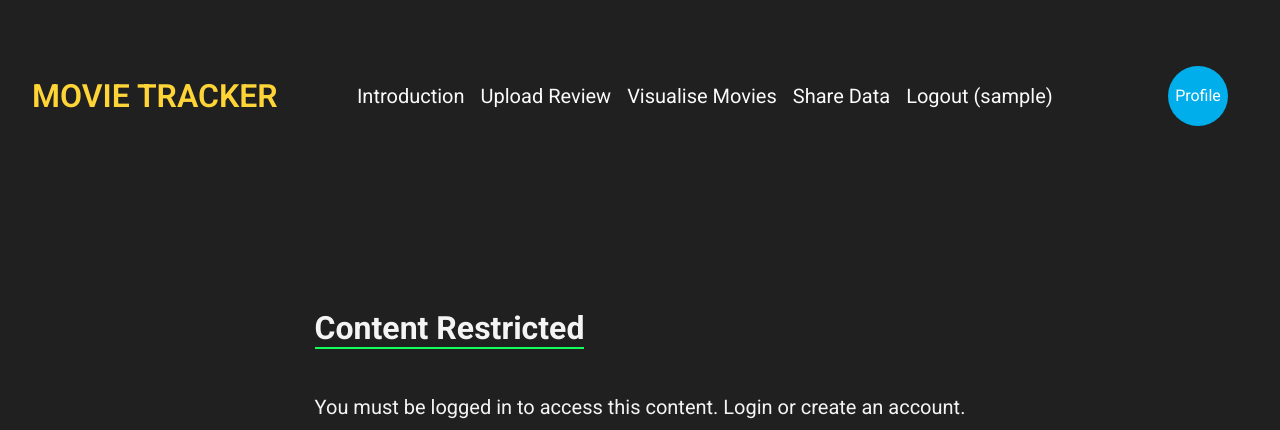
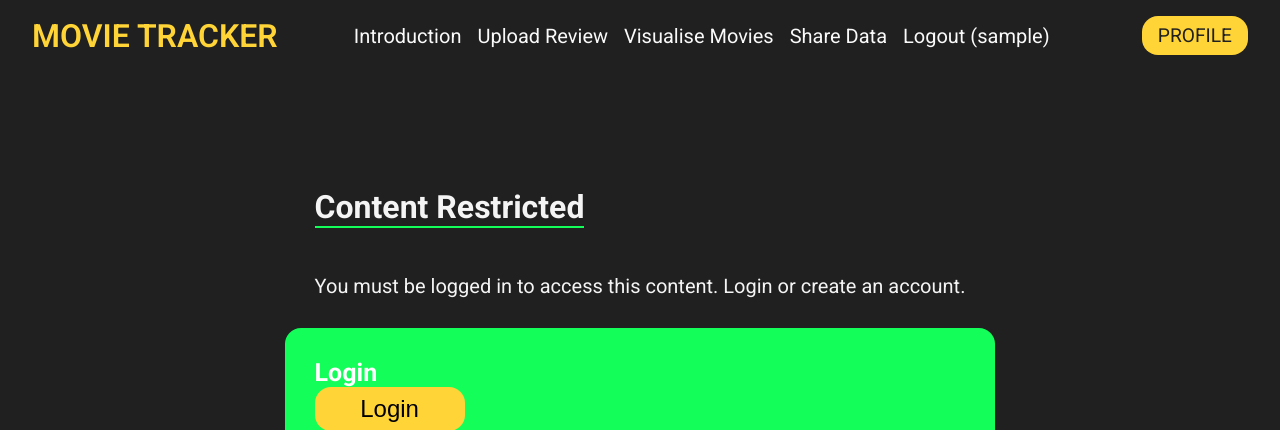
Before and after one commit to leo-mcgill/Group93, a Flask app: page /login in a window 1280 px wide. Shown: the top 430 px of the page. Run offline with Flask 3, Linux system fonts and the light colour scheme; the visitor is signed in with stand-in values (Sample User, id 1).

Commit message:
homepage login button modified

```diff
--- a/app/static/css_styles/profileButtonStyle.css
+++ b/app/static/css_styles/profileButtonStyle.css
@@ -1,34 +1,26 @@
 /* --- The outermost container --- */
 .profile-container {
-    position: relative;
-    /* Absolute positioning of child elements */
-    width: 100px;
-    /* Container width, set according to button size */
-    margin: 50px auto;
-    /* center the container */
+  min-width: 100px;
   text-align: center;
-    /* Internal text is centered horizontally */
 }
 
-  /* --- Round Button --- */
-  .profile-circle-btn{
-    width: 60px;
-    height: 60px;
-    border-radius: 50%;
-    background-color: #00AEEC;
+.profile-circle-btn {
+  border-radius: 1rem;
+  background-color: #ffd437 ;
+  font-size: 1.2rem;
+  padding: 0.5rem 1rem;
   /* Button background color */
-    color: #fff;
-    /* Font color */
-    line-height: 60px;
+  color: #202020;
+  text-transform: uppercase;
   text-align: center;
   cursor: pointer;
   /* Display hand cursor when hovering */
   margin: 0 auto;
-    transition: background-color 0.3s ease;
+  transition: background-color 0.3s ease-in-out;
   /* Background color gradient */
 }
 
 .profile-circle-btn:hover {
-    background-color: #2d80b6;
-    /* The button changes color when hovering */
+  color: #ffd437;
+  background-color: #202020;
 }
```
Also changed, not shown: app/static/css_styles/loginButtonStyle.css (+20 -31 lines). Lines whose indentation alone changed are shown as unchanged.
